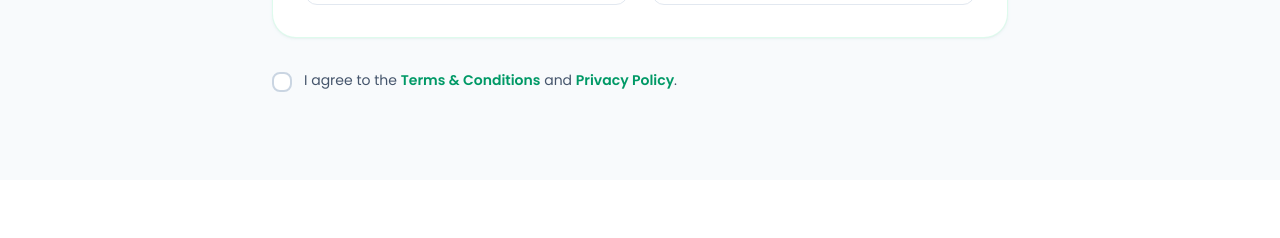
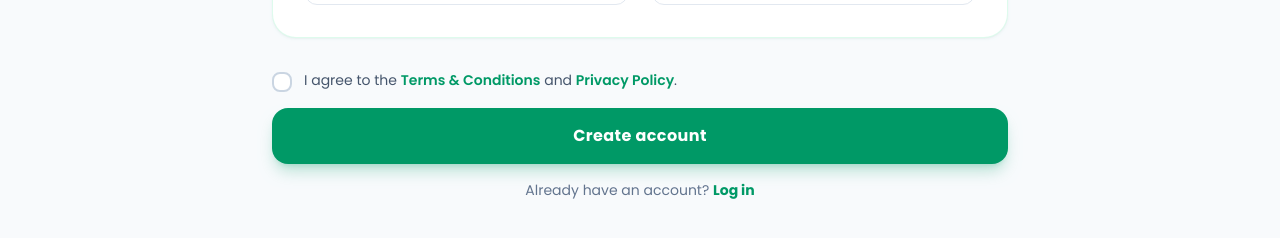
Before and after one commit to Bames007/doza, a Next.js app: page /registration/medic in a window 1280 px wide. Shown: the part 620-858 px from the top of the page. Before the commit the page ends 800 px from the top, so only its background shows below. Built offline with nearby package versions, Linux system fonts and the light colour scheme; no server answers.

Commit message:
Medic Registration Button Added

```diff
--- a/app/registration/medic/MedicRegistration.tsx
+++ b/app/registration/medic/MedicRegistration.tsx
@@ -21,7 +21,6 @@ import { auth } from "@/app/utils/firebaseConfig";
 const MEDICS_URL = "https://medics.dozamedic.com/";
 
 // ─── Custom Select ──────────────────────────────────────────────────
-
 const CustomSelect = ({
   value,
   onChange,
@@ -118,7 +117,6 @@ const CustomSelect = ({
 };
 
 // ─── Main Component ─────────────────────────────────────────────────
-
 const MedicRegistration: React.FC = () => {
   const [formData, setFormData] = useState<MedicRegistrationData>({
     personalInfo: {
@@ -440,12 +438,32 @@ const MedicRegistration: React.FC = () => {
             </div>
           </div>
 
+          {/* ═══════════════════════════════════════════════════════
+              SUBMIT SECTION — RESTORED
+          ═══════════════════════════════════════════════════════ */}
+          <div className="space-y-4">
+            {/* Form-level error (network, server, auth) */}
+            {errors.form && (
+              <div
+                role="alert"
+                className="p-4 bg-rose-50 border border-rose-100 rounded-2xl flex items-start gap-3 text-rose-700 text-sm"
+              >
+                <AlertCircle size={18} className="mt-0.5 shrink-0" />
+                <span>{errors.form}</span>
+              </div>
+            )}
+
+            {/* Terms checkbox — with inline error */}
+            <div>
               <label className="flex items-start gap-3 cursor-pointer group">
                 <input
                   type="checkbox"
                   checked={formData.agreedToTerms}
                   onChange={(e) =>
-                setFormData({ ...formData, agreedToTerms: e.target.checked })
+                    setFormData({
+                      ...formData,
+                      agreedToTerms: e.target.checked,
+                    })
                   }
                   className="sr-only peer"
                 />
@@ -482,6 +500,44 @@ const MedicRegistration: React.FC = () => {
                   .
                 </span>
               </label>
+              {errors.terms && (
+                <p className="text-rose-500 text-xs mt-1.5 ml-8">
+                  {errors.terms}
+                </p>
+              )}
+            </div>
+
+            {/* Submit button */}
+            <button
+              type="submit"
+              disabled={isSubmitting}
+              className={`w-full py-4 rounded-2xl font-bold text-base tracking-wide transition-all active:scale-[0.98] disabled:cursor-not-allowed flex items-center justify-center gap-2 ${
+                isSubmitting
+                  ? "bg-slate-300 text-slate-600 shadow-none"
+                  : "bg-emerald-600 hover:bg-emerald-700 text-white shadow-lg shadow-emerald-600/25"
+              }`}
+            >
+              {isSubmitting ? (
+                <>
+                  <Loader2 className="w-5 h-5 animate-spin" />
+                  Creating account…
+                </>
+              ) : (
+                "Create account"
+              )}
+            </button>
+
+            {/* Login link */}
+            <p className="text-center text-sm text-slate-500">
+              Already have an account?{" "}
+              <Link
+                href="/medic/login"
+                className="text-emerald-600 font-bold hover:underline"
+              >
+                Log in
+              </Link>
+            </p>
+          </div>
         </form>
       </main>
     </div>
```
Lines whose indentation alone changed are shown as unchanged.
